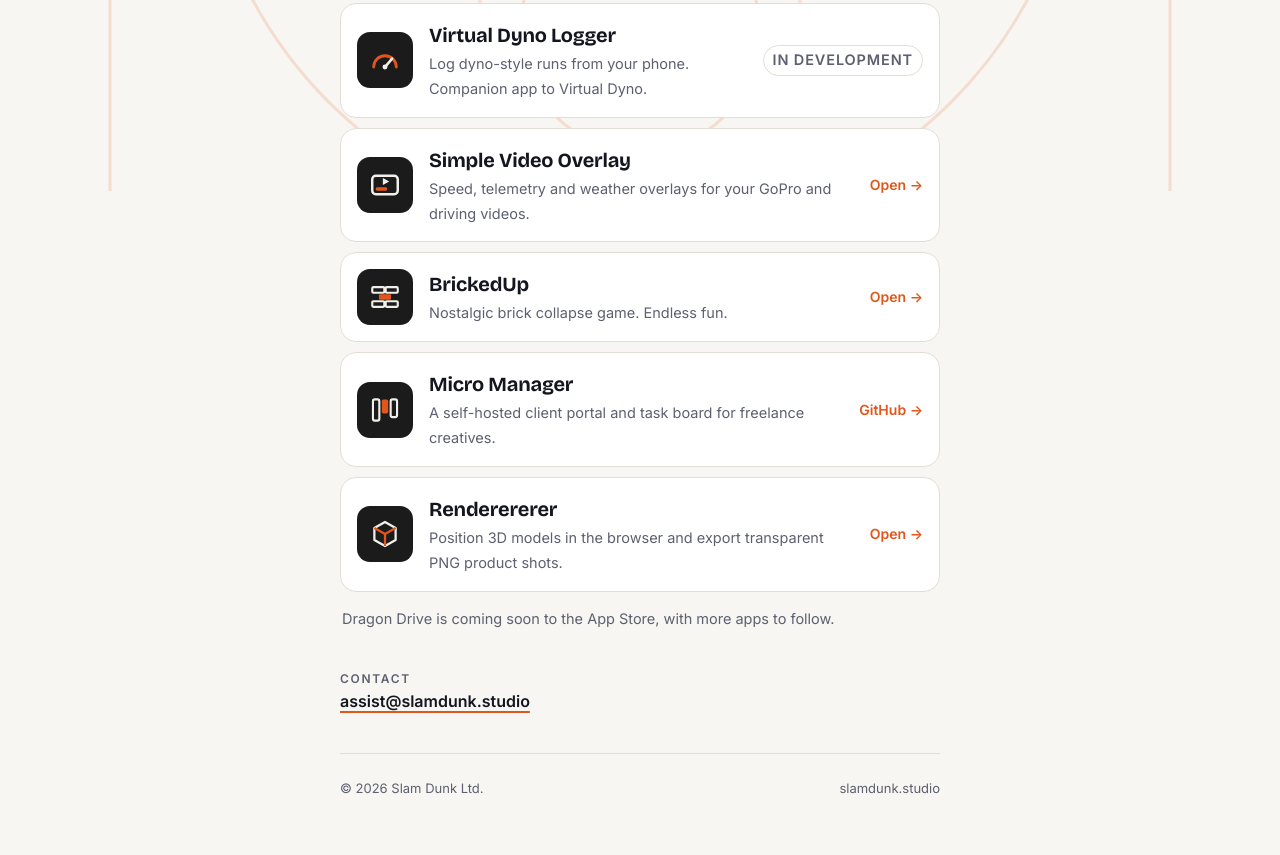
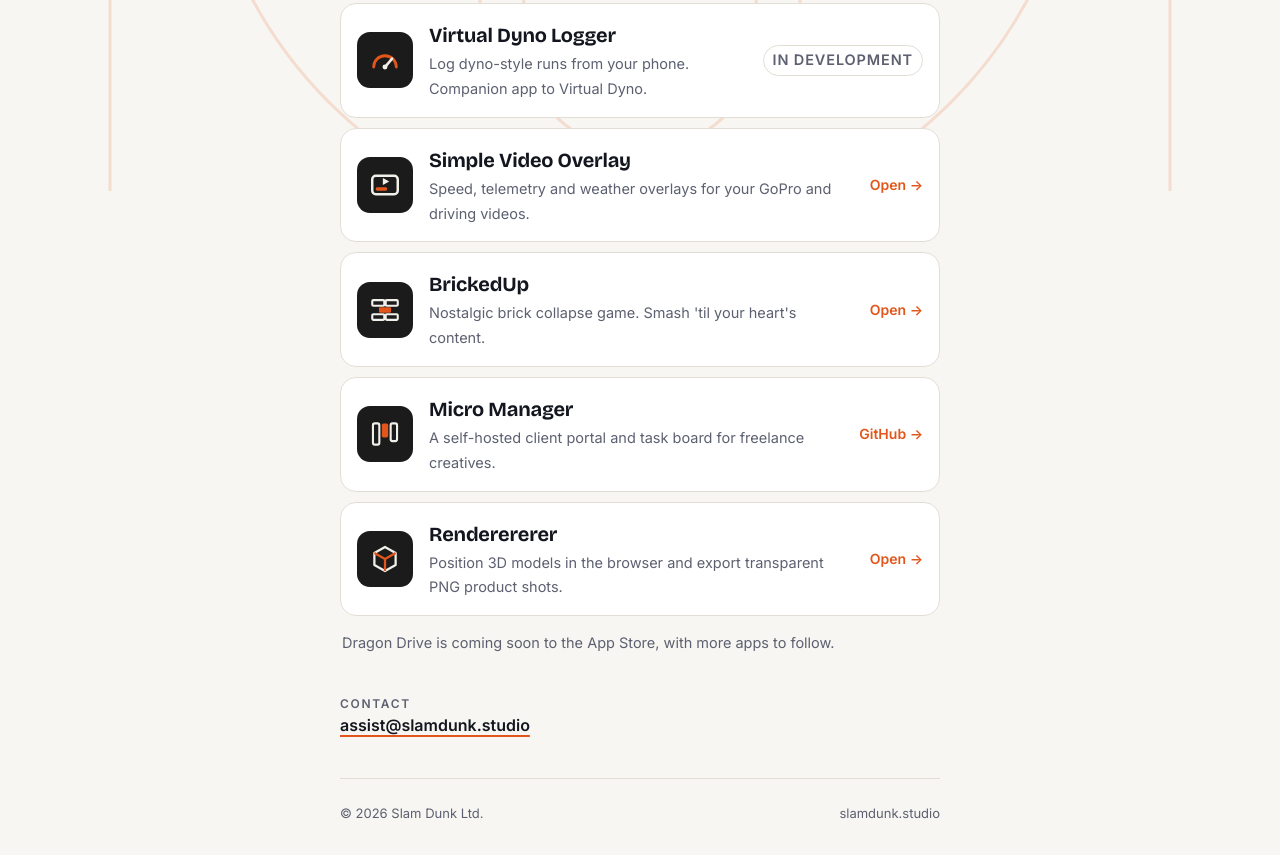
Before and after one commit to syntaxless/slam-dunk, a plain HTML site: page index.html in a window 1280 px wide. Shown: the part 657-1512 px from the top of the page. Before the commit the page ends 1488 px from the top, so only its background shows below. Drawn offline with nearby package versions, Linux system fonts and the light colour scheme.

Commit message:
Update BrickedUp description (#4)
* Update BrickedUp description

Co-Authored-By: Claude Opus 5.5 <noreply@anthropic.com>
Claude-Session: https://claude.ai/code/session_01PpiA3QHAVFEGkwd2vtYzDr

* Spell 'til with an apostrophe

Co-Authored-By: Claude Opus 5.5 <noreply@anthropic.com>
Claude-Session: https://claude.ai/code/session_01PpiA3QHAVFEGkwd2vtYzDr

---------

Co-authored-by: Claude <noreply@anthropic.com>

```diff
--- a/index.html
+++ b/index.html
@@ -124,7 +124,7 @@ footer{margin-top:auto;padding-top:24px;border-top:1px solid var(--line);display
       <span class="icon mono" aria-hidden="true">
         <svg viewBox="0 0 48 48" width="34" height="34"><g fill="none" stroke="#f1efe9" stroke-width="3" stroke-linejoin="round"><rect x="6" y="10" width="17" height="8" rx="1.5"/><rect x="25" y="10" width="17" height="8" rx="1.5"/><rect x="6" y="30" width="17" height="8" rx="1.5"/><rect x="25" y="30" width="17" height="8" rx="1.5"/></g><rect x="15.5" y="20" width="17" height="8" rx="1.5" fill="#e2561b"/></svg>
       </span>
-      <div><b>BrickedUp</b><span>Nostalgic brick collapse game. Endless fun.</span></div>
+      <div><b>BrickedUp</b><span>Nostalgic brick collapse game. Smash 'til your heart's content.</span></div>
       <span class="go">Open →</span>
     </a>
     <a class="app" href="https://github.com/syntaxless/micro-manager" target="_blank" rel="noopener">
```
